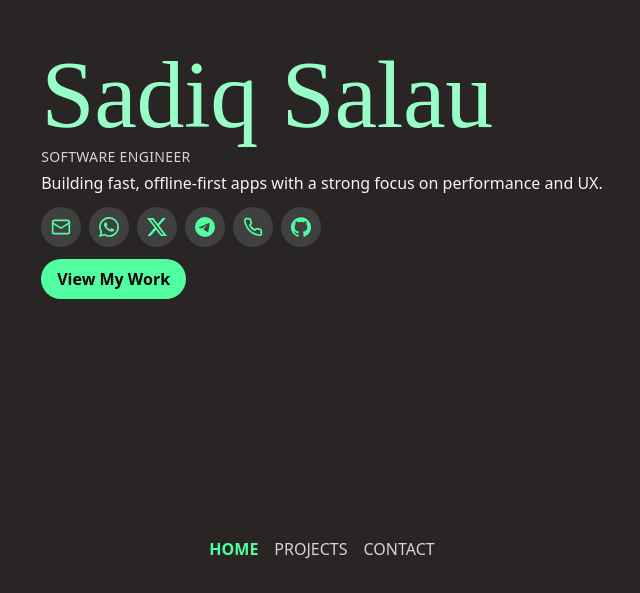
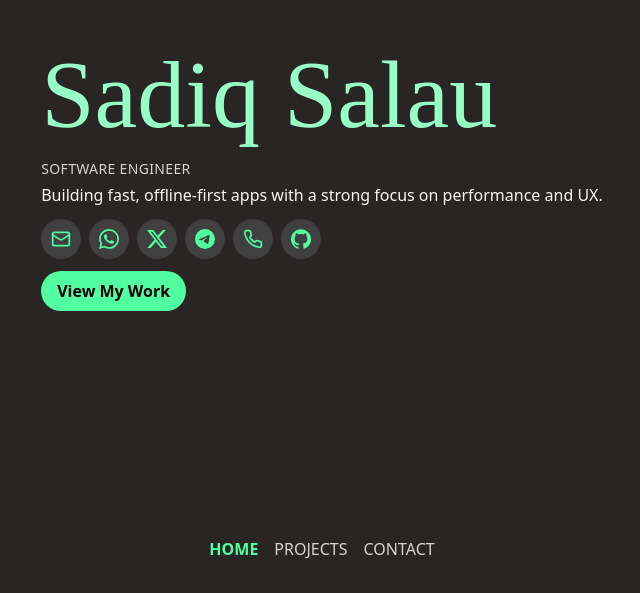
Before and after one commit to sadiqsalau/sadiqsalau-portfolio, a React (Vite) app: page / in a window 1280 px wide. Shown: the part 207-800 px from the top of the page, without its empty margins (318-958 px from the left). Built offline with nearby package versions, Linux system fonts and the light colour scheme.

Commit message:
feat: Increased line height of hero title

```diff
--- a/src/components/Hero.tsx
+++ b/src/components/Hero.tsx
@@ -70,10 +70,8 @@ export default function Hero() {
       <div className="flex items-center grow mx-auto max-w-7xl">
         <div className="flex flex-col items-center gap-1 md:items-start">
           {/* Intro */}
-          <h1 className="text-center font-fredoka-one leading-snug tracking-tight">
-            <span className="inline-block text-green-300 text-8xl">
-              Sadiq Salau
-            </span>
+          <h1 className="text-green-300 text-8xl text-center font-fredoka-one leading-tight">
+            Sadiq Salau
           </h1>
           {/* Tagline */}
           <p className="text-sm uppercase tracking-wide text-stone-300 max-md:text-center">
```
